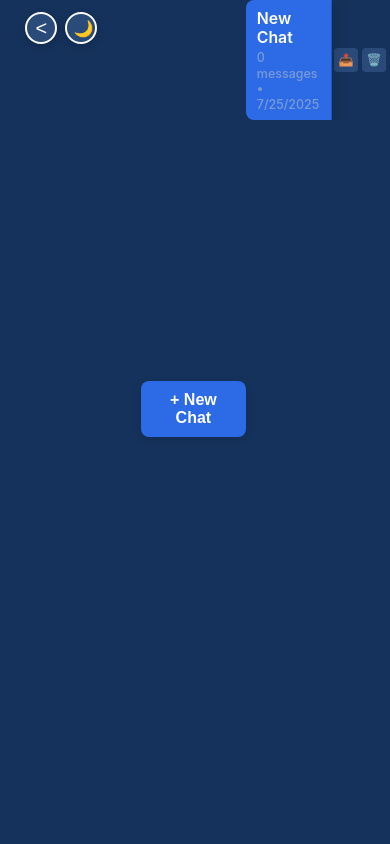
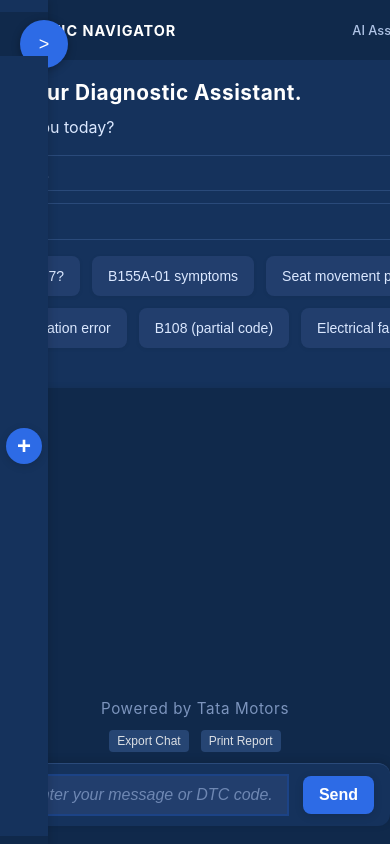
Before and after one commit to meraxesism/DiaNav, a React (Create React App) app in the folder dianav-frontend/: page / in a window 390 px wide. Built offline with nearby package versions, Linux system fonts and the light colour scheme.

Commit message:
Fix mobile responsiveness - Sidebar now properly hidden on mobile by default - Main chat interface visible on mobile instead of sidebar content - Added responsive resize handling - Fixed mobile layout issues

```diff
--- a/dianav-frontend/src/App.css
+++ b/dianav-frontend/src/App.css
@@ -1729,3 +1729,345 @@ html, body {
     transform: none;
   }
 }
+
+/* ===== MOBILE RESPONSIVE DESIGN ===== */
+/* Comprehensive mobile optimization while keeping desktop experience unchanged */
+
+/* Mobile Layout - Stack vertically */
+@media (max-width: 768px) {
+  .dianav-app-wide {
+    flex-direction: column;
+    height: 100vh;
+    overflow: hidden;
+  }
+
+  /* Mobile Sidebar - Full width overlay */
+  .dianav-sidebar {
+    position: fixed;
+    top: 0;
+    left: -100%;
+    width: 100%;
+    height: 100vh;
+    z-index: 1000;
+    transition: left 0.3s ease;
+    background: #10294b;
+    overflow-y: auto;
+  }
+
+  .dianav-sidebar.open {
+    left: 0;
+  }
+
+  .dianav-sidebar.collapsed {
+    left: -100%;
+  }
+
+  /* Mobile Center Content - Full width */
+  .dianav-center-wrap {
+    width: 100%;
+    margin-left: 0;
+    height: 100vh;
+    overflow: hidden;
+    position: relative;
+  }
+
+  .dianav-center-wrap.center-absolute {
+    position: relative;
+    left: 0;
+    width: 100%;
+  }
+
+  /* Ensure main content is always visible on mobile */
+  .dianav-app-wide .dianav-center-wrap {
+    margin-left: 0;
+    width: 100%;
+  }
+
+  /* Mobile Root Container */
+  .dianav-root-wide {
+    width: 100%;
+    height: 100vh;
+    border-radius: 0;
+    max-width: none;
+  }
+
+  /* Mobile Header */
+  .dianav-header {
+    padding: 16px 20px;
+    border-radius: 0;
+  }
+
+  .dianav-title {
+    font-size: 1rem;
+  }
+
+  .dianav-ai-label {
+    font-size: 0.9rem;
+  }
+
+  /* Mobile Main Content */
+  .dianav-main {
+    height: calc(100vh - 80px);
+    padding: 0;
+  }
+
+  /* Mobile Chat Window */
+  .dianav-chat-window {
+    max-height: none;
+    height: calc(100vh - 200px);
+    padding: 16px;
+  }
+
+  .dianav-chat-window.expanded {
+    height: calc(100vh - 200px);
+  }
+
+  .dianav-chat-window.very-expanded {
+    height: calc(100vh - 200px);
+  }
+
+  /* Mobile Welcome Screen */
+  .dianav-welcome {
+    padding: 20px;
+  }
+
+  .dianav-welcome .dianav-h1 {
+    font-size: 1.5rem;
+  }
+
+  .dianav-welcome .dianav-subtitle {
+    font-size: 1rem;
+  }
+
+  /* Mobile Input Row */
+  .dianav-input-row {
+    padding: 16px 20px;
+    position: fixed;
+    bottom: 0;
+    left: 0;
+    right: 0;
+    background: #15325c;
+    border-top: 1px solid #2a4a7a;
+  }
+
+  .dianav-input-row input {
+    font-size: 16px; /* Prevents zoom on iOS */
+    padding: 12px 16px;
+  }
+
+  .dianav-input-row button {
+    padding: 12px 20px;
+    font-size: 16px;
+  }
+
+  /* Mobile Footer */
+  .dianav-footer {
+    padding: 12px 20px;
+    margin-bottom: 80px; /* Space for fixed input */
+  }
+
+  .dianav-footer-content {
+    flex-direction: column;
+    gap: 12px;
+    align-items: center;
+  }
+
+  .dianav-footer-actions {
+    gap: 12px;
+  }
+
+  /* Mobile Quick Actions */
+  .dianav-quick-actions-grid {
+    grid-template-columns: 1fr 1fr;
+    gap: 12px;
+  }
+
+  .dianav-quick-action-btn {
+    padding: 16px 12px;
+    min-height: 80px;
+  }
+
+  /* Mobile Search Filters */
+  .dianav-search-filters {
+    flex-direction: column;
+    gap: 12px;
+  }
+
+  .dianav-filter-input,
+  .dianav-category-select {
+    width: 100%;
+    font-size: 16px;
+  }
+
+  /* Mobile Chat Bubbles */
+  .dianav-chat-bubble {
+    max-width: 90%;
+    padding: 12px 16px;
+    font-size: 14px;
+  }
+
+  /* Mobile Images */
+  .dianav-diagnostic-image {
+    max-width: 100%;
+    height: auto;
+  }
+
+  .dianav-images-container {
+    gap: 12px;
+  }
+
+  /* Mobile Structured Data */
+  .dianav-structured-data pre {
+    font-size: 12px;
+    padding: 8px;
+    overflow-x: auto;
+  }
+
+  /* Mobile Notifications */
+  .dianav-notifications {
+    right: 10px;
+    left: 10px;
+    max-width: none;
+  }
+
+  /* Mobile Chat Actions */
+  .dianav-chat-actions {
+    gap: 8px;
+  }
+
+  .dianav-chat-action-btn {
+    padding: 8px;
+    font-size: 14px;
+  }
+
+  /* Mobile Sidebar Toggle */
+  .dianav-sidebar-toggle {
+    position: fixed;
+    top: 20px;
+    left: 20px;
+    z-index: 1001;
+    background: #2d6be6;
+    border: none;
+    border-radius: 50%;
+    width: 48px;
+    height: 48px;
+    display: flex;
+    align-items: center;
+    justify-content: center;
+    font-size: 18px;
+    color: white;
+    box-shadow: 0 2px 8px rgba(0,0,0,0.3);
+  }
+
+  .dianav-sidebar-toggle:hover {
+    background: #2351a2;
+  }
+
+  /* Mobile Theme Toggle */
+  .dianav-theme-toggle {
+    position: fixed;
+    top: 20px;
+    right: 20px;
+    z-index: 1001;
+    background: #2d6be6;
+    border: none;
+    border-radius: 50%;
+    width: 48px;
+    height: 48px;
+    display: flex;
+    align-items: center;
+    justify-content: center;
+    font-size: 18px;
+    color: white;
+    box-shadow: 0 2px 8px rgba(0,0,0,0.3);
+  }
+
+  .dianav-theme-toggle:hover {
+    background: #2351a2;
+  }
+
+  /* Mobile Chat List */
+  .dianav-chat-list {
+    padding: 20px;
+  }
+
+  .dianav-chat-item {
+    margin-bottom: 16px;
+  }
+
+  .dianav-chat-heading {
+    padding: 16px;
+  }
+
+  /* Mobile New Chat Button */
+  .dianav-newchat-btn {
+    margin: 20px;
+    padding: 16px 24px;
+    font-size: 16px;
+  }
+
+  /* Mobile Example Questions */
+  .dianav-example-questions {
+    gap: 12px;
+  }
+
+  .dianav-example-btn {
+    padding: 12px 16px;
+    font-size: 14px;
+  }
+}
+
+/* Extra Small Mobile Devices */
+@media (max-width: 480px) {
+  .dianav-quick-actions-grid {
+    grid-template-columns: 1fr;
+  }
+
+  .dianav-chat-bubble {
+    max-width: 95%;
+    font-size: 13px;
+  }
+
+  .dianav-header {
+    padding: 12px 16px;
+  }
+
+  .dianav-title {
+    font-size: 0.9rem;
+  }
+
+  .dianav-ai-label {
+    font-size: 0.8rem;
+  }
+
+  .dianav-welcome .dianav-h1 {
+    font-size: 1.3rem;
+  }
+
+  .dianav-input-row {
+    padding: 12px 16px;
+  }
+
+  .dianav-input-row input {
+    padding: 10px 14px;
+  }
+
+  .dianav-input-row button {
+    padding: 10px 16px;
+  }
+}
+
+/* Landscape Mobile */
+@media (max-width: 768px) and (orientation: landscape) {
+  .dianav-chat-window {
+    height: calc(100vh - 160px);
+  }
+
+  .dianav-input-row {
+    padding: 8px 20px;
+  }
+
+  .dianav-footer {
+    margin-bottom: 60px;
+  }
+}
--- a/dianav-frontend/src/App.tsx
+++ b/dianav-frontend/src/App.tsx
@@ -68,7 +68,7 @@ function App() {
   const [activeChatId, setActiveChatId] = useState('');
   const [input, setInput] = useState('');
   const [showWelcome, setShowWelcome] = useState(true);
-  const [sidebarOpen, setSidebarOpen] = useState(true);
+  const [sidebarOpen, setSidebarOpen] = useState(window.innerWidth > 768);
   const [isLoading, setIsLoading] = useState(false);
   const [selectedImage, setSelectedImage] = useState<DiagnosticImage | null>(null);
   const [showImageModal, setShowImageModal] = useState(false);
@@ -262,6 +262,70 @@ function App() {
     document.addEventListener('keydown', handleKeyboardShortcuts);
     return () => document.removeEventListener('keydown', handleKeyboardShortcuts);
   }, [activeChatId, showQuickActions]);
+
+  // Mobile touch gestures and responsive behavior
+  useEffect(() => {
+    const handleResize = () => {
+      const isMobile = window.innerWidth <= 768;
+      if (isMobile && sidebarOpen) {
+        setSidebarOpen(false);
+      } else if (!isMobile && !sidebarOpen) {
+        setSidebarOpen(true);
+      }
+    };
+
+    const isMobile = window.innerWidth <= 768;
+
+    if (isMobile) {
+      // Add mobile-specific classes
+      document.body.classList.add('mobile-device');
+
+      // Touch gesture handling for sidebar
+      let touchStartX = 0;
+      let touchEndX = 0;
+
+      const handleTouchStart = (e: TouchEvent) => {
+        touchStartX = e.changedTouches[0].screenX;
+      };
+
+      const handleTouchEnd = (e: TouchEvent) => {
+        touchEndX = e.changedTouches[0].screenX;
+        handleSwipe();
+      };
+
+      const handleSwipe = () => {
+        const swipeThreshold = 50;
+        if (touchEndX < touchStartX - swipeThreshold) {
+          // Swipe left - close sidebar
+          setSidebarOpen(false);
+        } else if (touchEndX > touchStartX + swipeThreshold) {
+          // Swipe right - open sidebar
+          setSidebarOpen(true);
+        }
+      };
+
+      document.addEventListener('touchstart', handleTouchStart);
+      document.addEventListener('touchend', handleTouchEnd);
+
+      return () => {
+        document.removeEventListener('touchstart', handleTouchStart);
+        document.removeEventListener('touchend', handleTouchEnd);
+        document.body.classList.remove('mobile-device');
+      };
+    }
+
+    // Add resize listener
+    window.addEventListener('resize', handleResize);
+
+    return () => {
+      window.removeEventListener('resize', handleResize);
+    };
+  }, [sidebarOpen]);
+
+  // Handle mobile sidebar toggle
+  const handleMobileSidebarToggle = () => {
+    setSidebarOpen(!sidebarOpen);
+  };
 
   // Show keyboard shortcuts help
   const showKeyboardShortcutsHelp = () => {
@@ -588,9 +652,9 @@ Tab: Focus input field`;
 
   return (
     <div className={`dianav-app-wide${sidebarOpen ? '' : ' sidebar-collapsed'}${darkMode ? ' dark-mode' : ''}`}>
-      <aside className={`dianav-sidebar${sidebarOpen ? '' : ' collapsed'}`}>
+      <aside className={`dianav-sidebar${sidebarOpen ? ' open' : ' collapsed'}`}>
         <div className="dianav-sidebar-toggle-row">
-          <button className="dianav-sidebar-toggle" onClick={() => setSidebarOpen(v => !v)}>
+          <button className="dianav-sidebar-toggle" onClick={handleMobileSidebarToggle}>
             {sidebarOpen ? '<' : '>'}
           </button>
           <button
```
